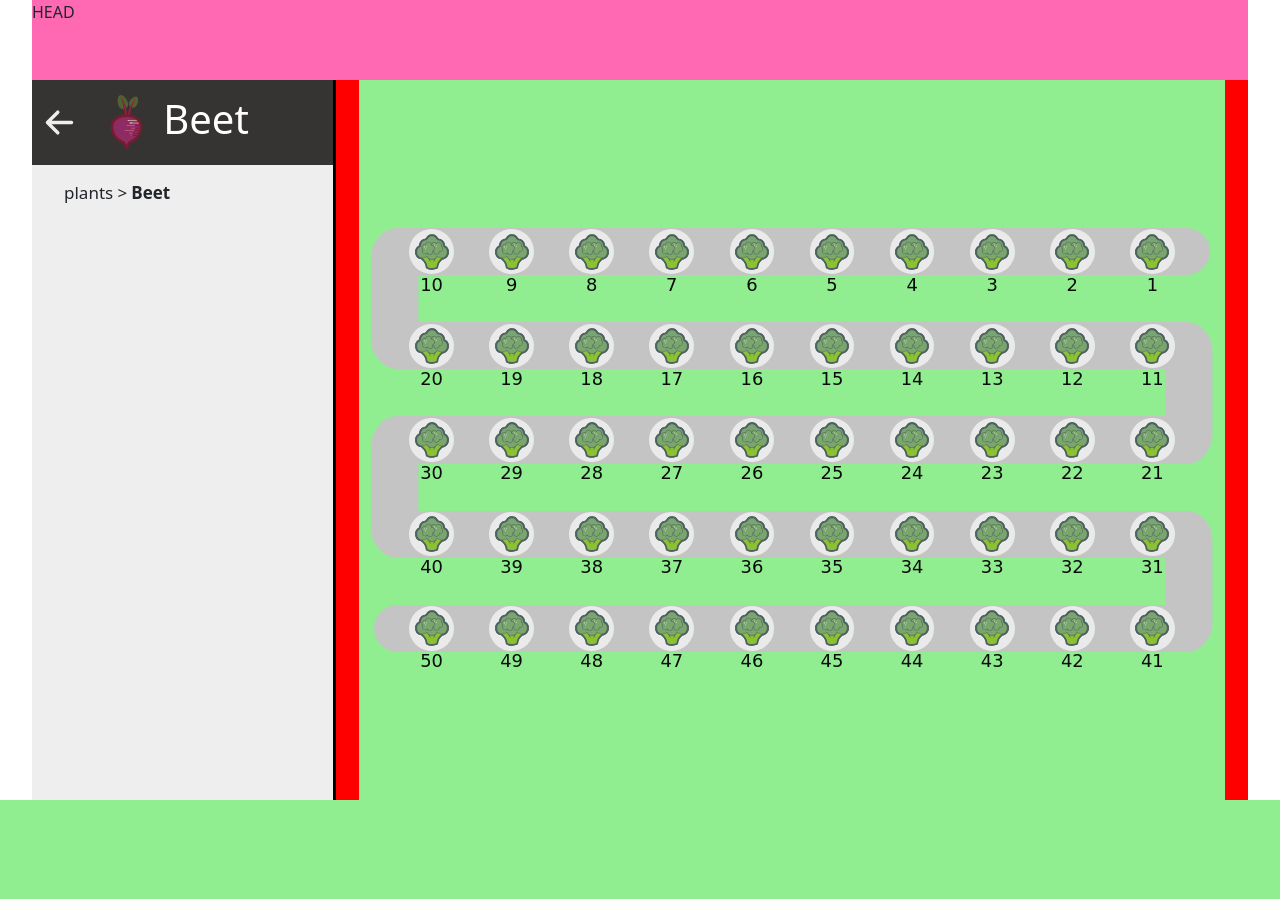
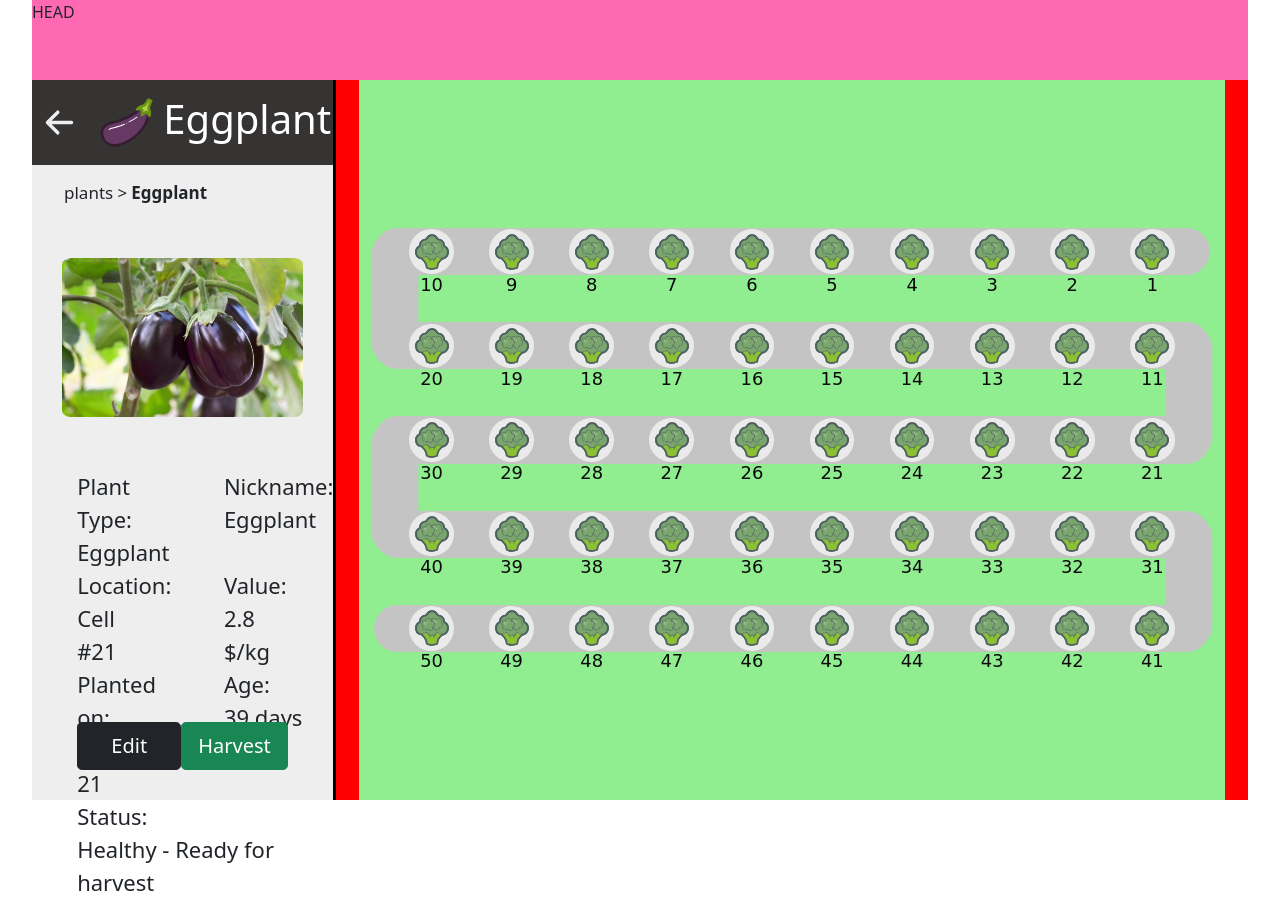
Before and after one commit to asparagoose2/HydroBrain, a PHP site: page /item.html in a window 1280 px wide. Before the commit the page ends 800 px from the top, so only its background shows below. Run offline with PHP 8.4, Linux system fonts and the light colour scheme; some libraries are stand-ins or nearby versions; some web fonts are replaced.

Commit message:
finished item page

```diff
--- a/css/style.css
+++ b/css/style.css
@@ -295,27 +295,27 @@ main {
 }
 
 /* total width */
-.listSection::-webkit-scrollbar {
+.scroll::-webkit-scrollbar {
     background-color: transparent;
     /* background-color: #fff; */
     width: 8px;
 }
 
 /* background of the scrollbar except button or resizer */
-.listSection::-webkit-scrollbar-track {
+.scroll::-webkit-scrollbar-track {
     /* background-color: #fff; */
     background-color: transparent;
 }
 
 /* scrollbar itself */
-.listSection::-webkit-scrollbar-thumb {
+.scroll::-webkit-scrollbar-thumb {
     background-color: #babac0;
     border-radius: 16px;
     /* border: 4px solid #fff; */
 }
 
 /* set button(top and bottom of the scrollbar) */
-.listSection::-webkit-scrollbar-button {
+.scroll::-webkit-scrollbar-button {
     display:none;
 }
 
@@ -369,6 +369,51 @@ main {
     content: " >";
     margin-right: 4px;
 }
+.objectContent {
+    display: flex;
+    width: 80%;
+    height: 35%;
+    margin: 0 auto;
+    padding-left: 5%;
+    justify-content: space-between;
+    flex-wrap: wrap;
+}
+.objectContent > span {
+    font-size: 22px;
+    display: block;
+    width: 35%;
+}
+.objectContent > span:last-of-type {
+    width: 100%;
+}
+.objectContent > span > label {
+    font-weight: 500;
+}
+
+.objectButtons {
+    width: 70%;
+    margin: 0 auto 0;
+    display: flex;
+    justify-content: space-between;
+}
+
+.objectButtons > button {
+    width: 130px;
+}
+
+.objectImage {
+    width: 80%;
+    height: 30%;
+    margin: 8% auto;
+    background: transparent;
+    display: flex;
+    justify-content: center;
+    flex-direction: column;
+}
+
+.objectImage > img {
+    border-radius: 4%;
+}
 
 /* .sort   {
     background-image:url(../images/sort.svg);
--- a/index.html
+++ b/index.html
@@ -49,7 +49,7 @@
                 <a href="addPlant.html"></a>
             </section>
             <div class="clear"></div>
-            <section class="listSection">
+            <section class="listSection scroll">
                 <ul class="plantsList">
                     <li class="plantListItem"><a  href="item.html?itemID=1">
                         <img src="images/beet.svg" alt="beet">
--- a/item.html
+++ b/item.html
@@ -15,14 +15,30 @@
         <section class="sideContent column no-padding">
             <section class="sidebarTitle">
                 <a href="index.html"> <img src="images/leftArrow.svg" alt="back"></a>
-                <img class="plantIcon" src="images/beet.svg" alt="back">
-                <h1 >Beet</h1>
+                <img class="plantIcon" src="images/eggplant.svg" alt="back">
+                <h1 >Eggplant</h1>
             </section>
             <section class="breadcrumbsSection">
                 <ol class="breadcrumbs">
                     <li class="breadcrumbsItem">plants</li>
-                    <li class="breadcrumbsItem">Beet</li>
+                    <li class="breadcrumbsItem">Eggplant</li>
                 </ol>
+            </section>
+            <section class="objectImage">
+                <img src="images/Ripe-eggplant.jpg" alt="live photo">
+            </section>
+            <section class="objectContent">
+                <span><label>Plant Type:</label><br>Eggplant</span>
+                <span><label>Nickname:</label><br>Eggplant</span>
+                <span><label>Location:</label><br>Cell #21</span>
+                <span><label>Value:</label><br>2.8 $/kg</span>
+                <span><label>Planted on:</label><br>12-01-21</span>
+                <span><label>Age:</label><br>39 days old</span>
+                <span><label>Status:</label><br>Healthy - Ready for harvest</span>
+            </section>
+            <section class="objectButtons">
+                <button type="button" class="btn btn-dark btn-lg">Edit</button>
+                <button type="button" class="btn btn-success btn-lg">Harvest</button>
             </section>
         </section>
         <main>
--- a/js/scripts.js
+++ b/js/scripts.js
@@ -7,6 +7,19 @@
 // ];
 
 var objects = [];
+
+
+var isOverflown = function (element) {
+    return element.scrollHeight > element.clientHeight || element.scrollWidth > element.clientWidth;
+}
+
+var resizeScreen = function() {
+    // while(isOverflown(document.body))
+    while(document.body.scrollHeight > document.body.clientHeight)
+    {
+        $('body').css('width', $('body').width()-1);
+    }
+}
 
 for (let index = 0; index < 50; index++) {
     objects[index] = {"cell":index+1,"type":"brocoli"};
@@ -58,7 +71,12 @@ $(".cell").each( function() {
     },);
 
 changeFontSize();
-window.onresize = changeFontSize
+window.onresize = function() {
+    changeFontSize();
+    if(isOverflown(document.body)){
+        // resizeScreen();
+    }
+}
 
 // $($('.sort')[0]).css({
 //     style: 'btn-primary',
```
Also changed, not shown: images/Ripe-eggplant.jpg (added), images/eggplant.svg (added).
